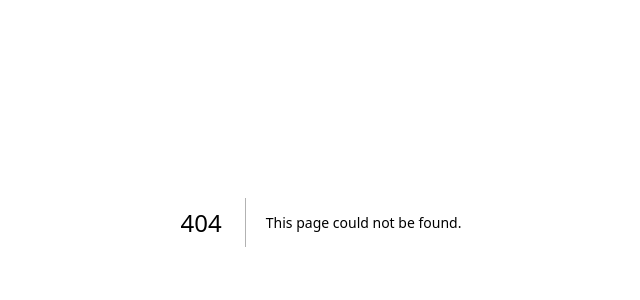
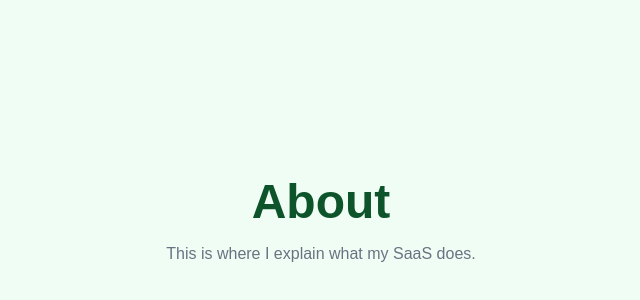
Before and after one commit to ordinarybohdan/my-saas, a Next.js app: page /about in a window 1280 px wide. Before the commit this address had no page. Shown: the part 178-478 px from the top of the page, without its empty margins (319-959 px from the left). Built offline with nearby package versions, Linux system fonts and the light colour scheme.

Commit message:
day 4 - about page and navigation

```diff
--- /dev/null
+++ b/app/about/page.js
@@ -0,0 +1,10 @@
+import Link from "next/link";
+
+export default function About(){
+    return(
+        <main className="flex min-h-screen flex-col bg-green-50 items-center justify-center gap-4">
+            <h1 className="text-5xl font-bold text-green-900">About</h1>
+            <p className="text-gray-500">This is where I explain what my SaaS does.</p>
+        </main>
+    );
+}
--- a/app/page.js
+++ b/app/page.js
@@ -1,4 +1,4 @@
-import Image from "next/image";
+import Link from "next/link";
 
 export default function Home() {
   return (
@@ -6,13 +6,12 @@ export default function Home() {
         <h1 className="text-5xl font-bold text-green-900">My SaaS is coming.</h1>
         <p className="text-xl text-gray-500">
           The product I am going to build and ship.
-          {/* <a href="https://www.producthunt.com/posts/ai-website-builder" className="text-green-500 font-bold hover:underline">
-            Learn More!
-          </a> */}
         </p>
-        <button className="rounded-4xl bg-green-500 px-6 py-2 text-white font-semibold hover:bg-green-700">
-          Get Started
-        </button>
+        <Link href="about">
+          <button className="rounded-4xl bg-green-500 px-6 py-2 text-white font-semibold hover:bg-green-700">
+            Learn More
+          </button>
+        </Link>
      </main>
   );
 }
```
